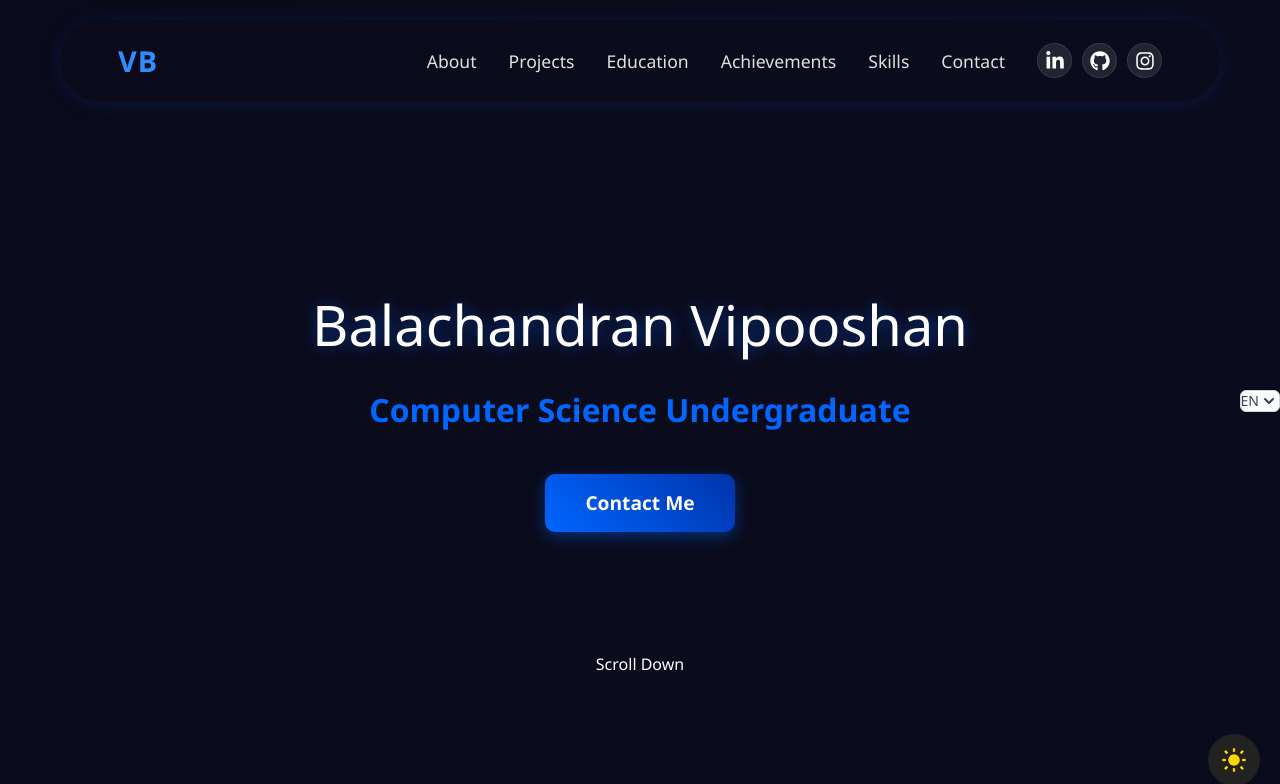
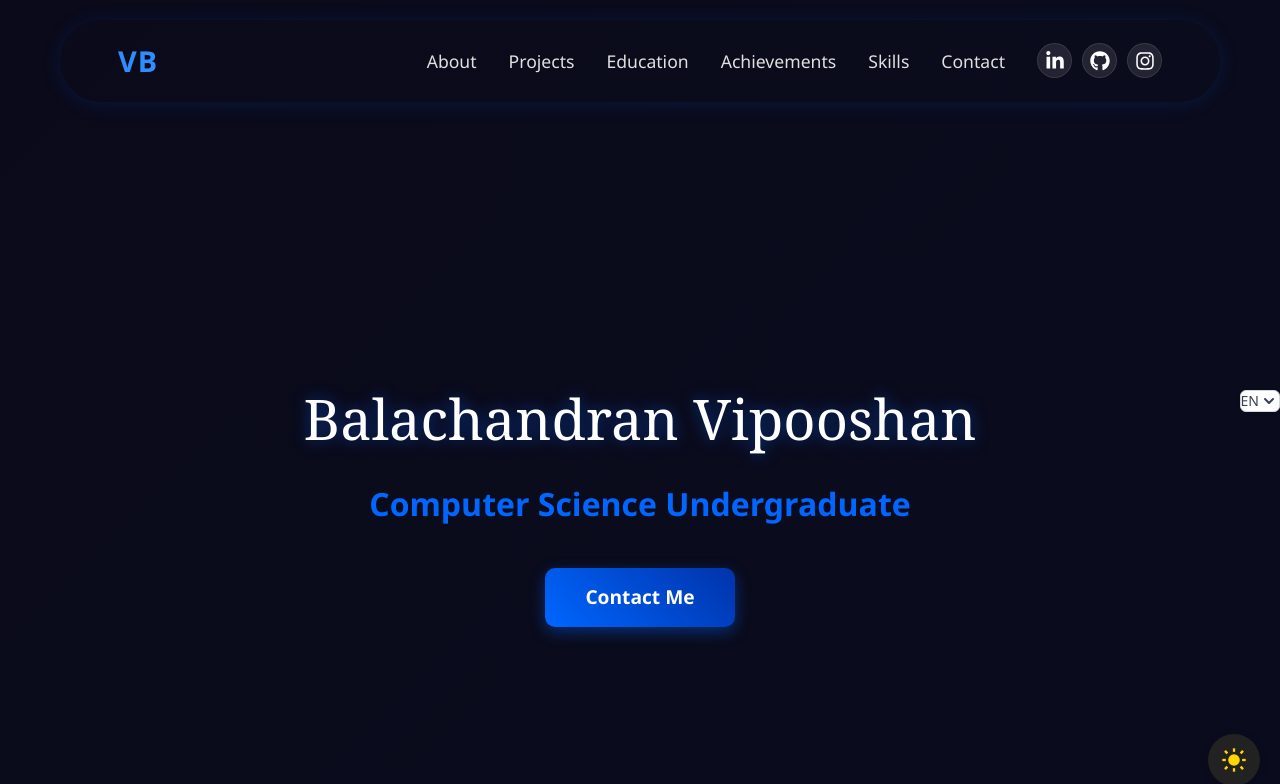
Before and after one commit to vipooshanb/Vipooshan, a React (Vite) app: page / in a window 1280 px wide. Shown: the top 784 px of the page. Built offline with nearby package versions, Linux system fonts and the light colour scheme.

Commit message:
page adjusetment

```diff
--- a/src/components/Hero.css
+++ b/src/components/Hero.css
@@ -159,11 +159,17 @@
         }
 
         .hero {
+            height: 100vh; /* Full viewport height */
+            display: flex;
+            flex-direction: column;
+            justify-content: center; /* Center vertically */
+            align-items: center;     /* Center horizontally */
             text-align: center;
-            margin: 180px 0 120px;
+            padding: 0 20px;
         }
 
         .hero h1 {
+            font-family: Georgia, 'Times New Roman', Times, serif;
             font-size: 3.5rem;
             margin-bottom: 20px;
             text-shadow: 0 0 15px rgba(0, 100, 255, 0.5);
@@ -231,18 +237,19 @@
         .scroll-down {
             position: absolute;
             left: 50%;
-            transform: translateX(-50%);
+            top: 85%;
+            transform: translate(-50%, -50%);
             display: flex;
             flex-direction: column;
             align-items: center;
-            color: var(--text-color);
+            color: white;
             font-size: 16px;
             text-decoration: none;
         }
 
         .scroll-down i {
             font-size: 30px;
-            margin-top: 10px;
+            margin-top: 5px;
             animation: bounce 2s infinite;
         }
 
--- a/src/components/Hero.jsx
+++ b/src/components/Hero.jsx
@@ -1,6 +1,7 @@
 import React, { useState } from "react";
 import "./Hero.css"; // import the CSS
 import { FaLinkedinIn, FaGithub, FaInstagram} from "react-icons/fa";
+import { FaChevronDown } from "react-icons/fa";
 
 const Hero = () => {
   const [menuOpen, setMenuOpen] = useState(false);
@@ -66,15 +67,18 @@ const Hero = () => {
           <a href="#contact" className="cta-button">
             Contact Me
           </a>
-        </section>
 
         {/* Scroll Down */}
         <a href="#about" className="scroll-down">
-          Scroll Down
-          <i className="fas fa-chevron-down"></i>
+          <br />
+
+          <i className="Fa-chevron-down"><FaChevronDown className="text-xl text-gray-500" /></i>
         </a>
+        </section>
+
       </div>
     </div>
+
   );
 };
 
```
